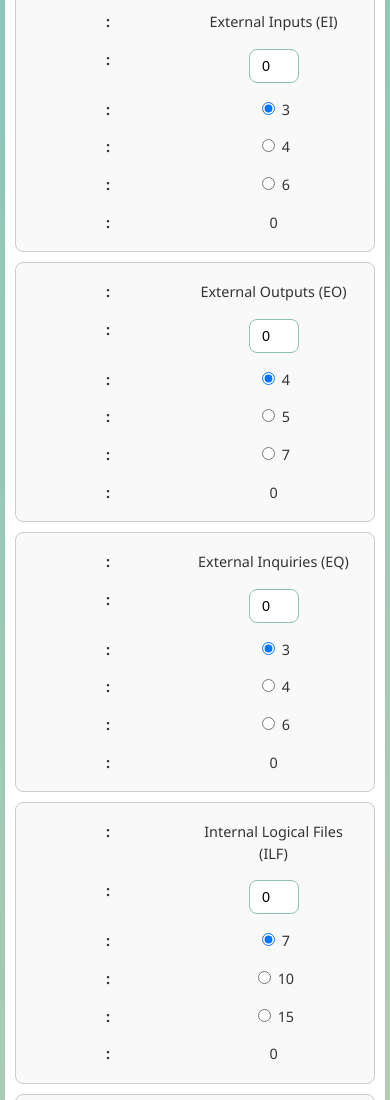
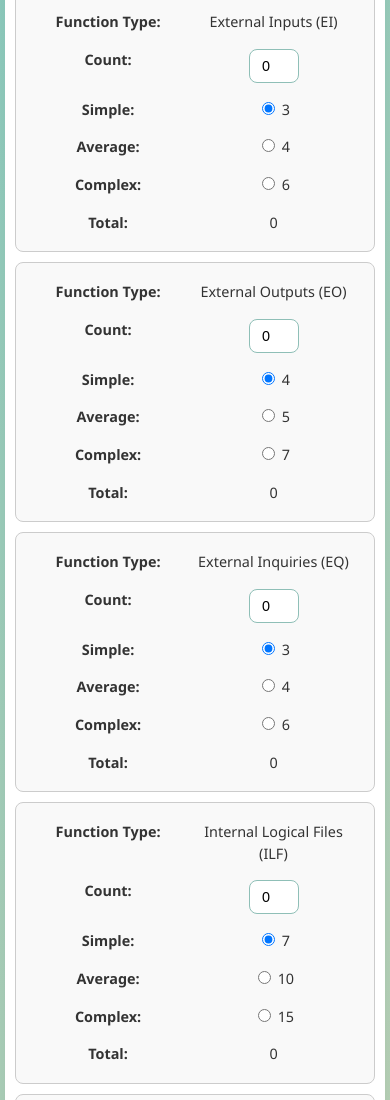
Before and after one commit to lesliefdo08/FP-Cocomo, a plain HTML site: page index.html in a window 390 px wide. Shown: the part 280-1380 px from the top of the page. Drawn offline with Linux system fonts and the light colour scheme.

Commit message:
Enhance index.html with meta tags and layout improvements
Added meta tags for description and keywords, improved table structure with a container, and included a field for LOC per Function Point.

```diff
--- a/index.html
+++ b/index.html
@@ -3,6 +3,8 @@
 <head>
   <meta charset="UTF-8" />
   <meta name="viewport" content="width=device-width, initial-scale=1" />
+  <meta name="description" content="Professional Function Point Analysis and COCOMO estimation tool. Calculate software project size, effort, and development time with mobile-responsive interface." />
+  <meta name="keywords" content="Function Point, COCOMO, software estimation, project planning, development effort" />
   <title>Function Point & COCOMO Estimator</title>
   <link rel="stylesheet" href="style.css" />
 </head>
@@ -16,6 +18,7 @@
     <section>
       <form id="fpForm">
         <h2>Step 1: Enter counts and select complexity</h2>
+        <div class="table-container">
           <table>
             <thead>
               <tr>
@@ -32,44 +35,44 @@
             </thead>
             <tbody>
               <tr>
-            <td>External Inputs (EI)</td>
-            <td><input type="number" min="0" value="0" id="EI_count" /></td>
-            <td><input type="radio" name="EI_complexity" value="3" checked /> 3</td>
-            <td><input type="radio" name="EI_complexity" value="4" /> 4</td>
-            <td><input type="radio" name="EI_complexity" value="6" /> 6</td>
-            <td><span id="EI_total">0</span></td>
+                <td data-label="Function Type">External Inputs (EI)</td>
+                <td data-label="Count"><input type="number" min="0" value="0" id="EI_count" /></td>
+                <td data-label="Simple"><input type="radio" name="EI_complexity" value="3" checked /> 3</td>
+                <td data-label="Average"><input type="radio" name="EI_complexity" value="4" /> 4</td>
+                <td data-label="Complex"><input type="radio" name="EI_complexity" value="6" /> 6</td>
+                <td data-label="Total"><span id="EI_total">0</span></td>
               </tr>
               <tr>
-            <td>External Outputs (EO)</td>
-            <td><input type="number" min="0" value="0" id="EO_count" /></td>
-            <td><input type="radio" name="EO_complexity" value="4" checked /> 4</td>
-            <td><input type="radio" name="EO_complexity" value="5" /> 5</td>
-            <td><input type="radio" name="EO_complexity" value="7" /> 7</td>
-            <td><span id="EO_total">0</span></td>
+                <td data-label="Function Type">External Outputs (EO)</td>
+                <td data-label="Count"><input type="number" min="0" value="0" id="EO_count" /></td>
+                <td data-label="Simple"><input type="radio" name="EO_complexity" value="4" checked /> 4</td>
+                <td data-label="Average"><input type="radio" name="EO_complexity" value="5" /> 5</td>
+                <td data-label="Complex"><input type="radio" name="EO_complexity" value="7" /> 7</td>
+                <td data-label="Total"><span id="EO_total">0</span></td>
               </tr>
               <tr>
-            <td>External Inquiries (EQ)</td>
-            <td><input type="number" min="0" value="0" id="EQ_count" /></td>
-            <td><input type="radio" name="EQ_complexity" value="3" checked /> 3</td>
-            <td><input type="radio" name="EQ_complexity" value="4" /> 4</td>
-            <td><input type="radio" name="EQ_complexity" value="6" /> 6</td>
-            <td><span id="EQ_total">0</span></td>
+                <td data-label="Function Type">External Inquiries (EQ)</td>
+                <td data-label="Count"><input type="number" min="0" value="0" id="EQ_count" /></td>
+                <td data-label="Simple"><input type="radio" name="EQ_complexity" value="3" checked /> 3</td>
+                <td data-label="Average"><input type="radio" name="EQ_complexity" value="4" /> 4</td>
+                <td data-label="Complex"><input type="radio" name="EQ_complexity" value="6" /> 6</td>
+                <td data-label="Total"><span id="EQ_total">0</span></td>
               </tr>
               <tr>
-            <td>Internal Logical Files (ILF)</td>
-            <td><input type="number" min="0" value="0" id="ILF_count" /></td>
-            <td><input type="radio" name="ILF_complexity" value="7" checked /> 7</td>
-            <td><input type="radio" name="ILF_complexity" value="10" /> 10</td>
-            <td><input type="radio" name="ILF_complexity" value="15" /> 15</td>
-            <td><span id="ILF_total">0</span></td>
+                <td data-label="Function Type">Internal Logical Files (ILF)</td>
+                <td data-label="Count"><input type="number" min="0" value="0" id="ILF_count" /></td>
+                <td data-label="Simple"><input type="radio" name="ILF_complexity" value="7" checked /> 7</td>
+                <td data-label="Average"><input type="radio" name="ILF_complexity" value="10" /> 10</td>
+                <td data-label="Complex"><input type="radio" name="ILF_complexity" value="15" /> 15</td>
+                <td data-label="Total"><span id="ILF_total">0</span></td>
               </tr>
               <tr>
-            <td>External Interface Files (EIF)</td>
-            <td><input type="number" min="0" value="0" id="EIF_count" /></td>
-            <td><input type="radio" name="EIF_complexity" value="5" checked /> 5</td>
-            <td><input type="radio" name="EIF_complexity" value="7" /> 7</td>
-            <td><input type="radio" name="EIF_complexity" value="10" /> 10</td>
-            <td><span id="EIF_total">0</span></td>
+                <td data-label="Function Type">External Interface Files (EIF)</td>
+                <td data-label="Count"><input type="number" min="0" value="0" id="EIF_count" /></td>
+                <td data-label="Simple"><input type="radio" name="EIF_complexity" value="5" checked /> 5</td>
+                <td data-label="Average"><input type="radio" name="EIF_complexity" value="7" /> 7</td>
+                <td data-label="Complex"><input type="radio" name="EIF_complexity" value="10" /> 10</td>
+                <td data-label="Total"><span id="EIF_total">0</span></td>
               </tr>
               <tr>
                 <th colspan="5">Grand Total</th>
@@ -77,6 +80,7 @@
               </tr>
             </tbody>
           </table>
+        </div>
 
         <h2>Step 2: Rate 14 General System Characteristics (0-5)</h2>
         <div id="gscContainer" class="gsc-container"></div>
@@ -88,17 +92,23 @@
           <option value="Embedded">Embedded</option>
         </select>
 
+        <div class="loc-per-fp">
+          <label for="locPerFP">LOC per Function Point (approx.):</label>
+          <input id="locPerFP" type="number" min="1" value="100" step="1" aria-label="LOC per Function Point" />
+          <small class="hint">Adjust this based on language (e.g., Python ~20-50, Java ~50-100, C ~100+)</small>
+        </div>
+
         <button type="submit">Calculate Estimation</button>
       </form>
     </section>
 
-  <section id="resultsSection" class="results hidden">
+    <section id="resultsSection" class="results hidden" aria-live="polite">
       <h2>Results</h2>
       <pre id="resultsOutput"></pre>
     </section>
 
     <footer>
-    <small>Made by Leslie Fernando</small>
+      <small>Made by Leslie Fernando © 2025 | <a href="https://github.com/lesliefdo08/FP-Cocomo" target="_blank" style="color: #3a776d; text-decoration: none;">GitHub</a></small>
     </footer>
   </div>
 
```
Lines whose indentation alone changed are shown as unchanged.
